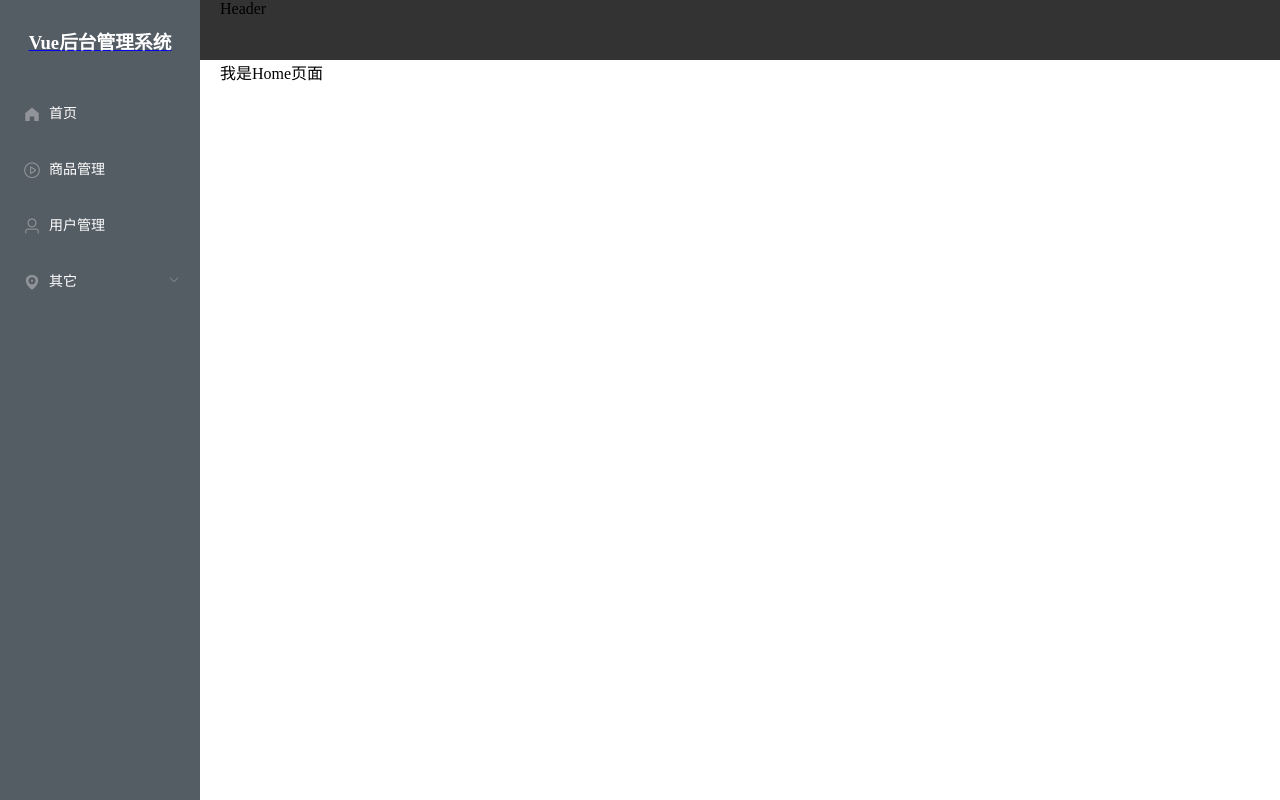
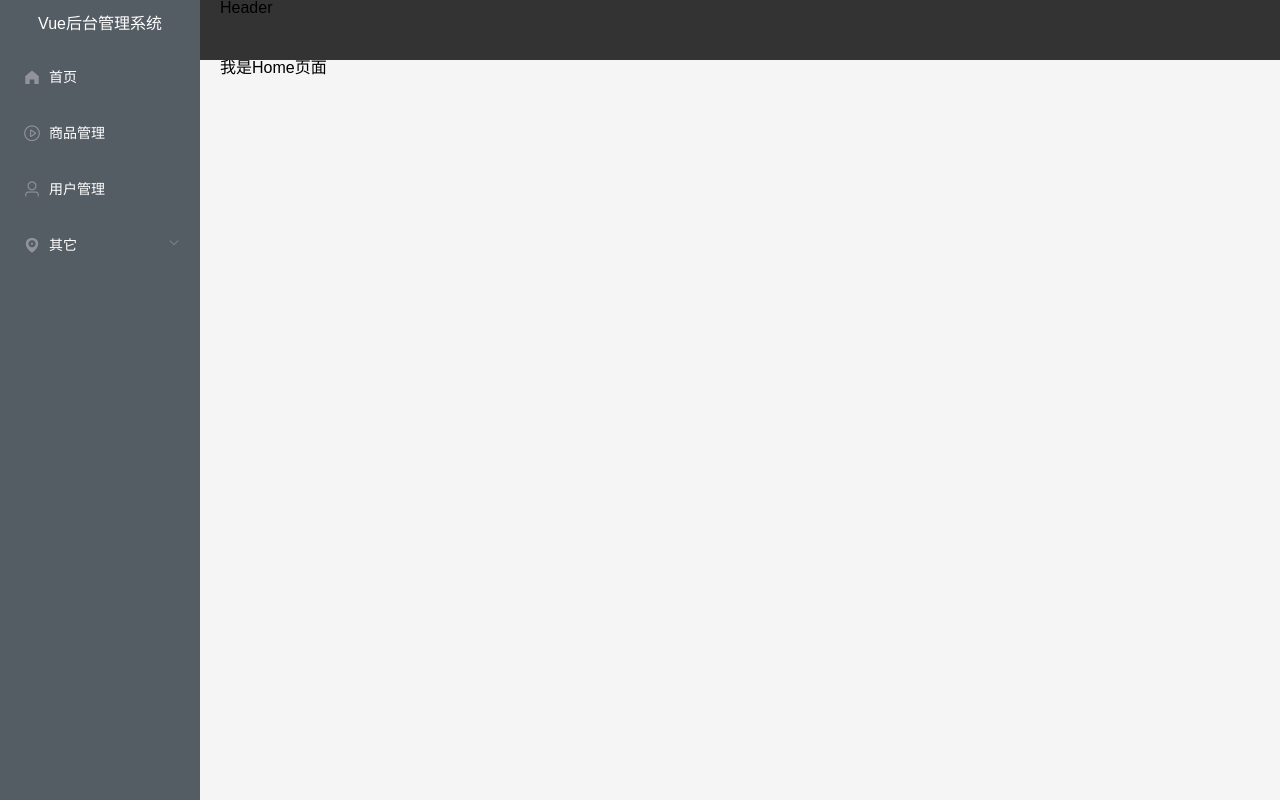
Before and after one commit to buxianshan/vue-management-demo, a Vue app: page /home in a window 1280 px wide. Built offline with nearby package versions, Linux system fonts and the light colour scheme.

Commit message:
添加less样式文件

```diff
--- /dev/null
+++ b/src/assets/less/common.less
@@ -0,0 +1,10 @@
+.manage{
+    height: 90%;
+    padding-bottom: 20px;
+    overflow: hidden;
+    &header {
+      display: flex;
+      justify-content: space-between;
+      align-items: flex-start;
+    }
+  }
--- /dev/null
+++ b/src/assets/less/home.less
@@ -0,0 +1,75 @@
+.home {
+    .user {
+      display: flex;
+      align-items: center;
+      padding-bottom: 20px;
+      margin-bottom: 20px;
+      border-bottom: 1px solid #ccc;
+      img {
+        width: 150px;
+        height: 150px;
+        border-radius: 50%;
+        margin-right: 40px;
+      }
+      &info {
+        .name {
+          font-size: 32px;
+          margin-bottom: 10px;
+        }
+        .access {
+          color: #999999;
+        }
+      }
+    }
+    .login-info {
+      p {
+        line-height: 28px;
+        font-size: 14px;
+        color: #999999;
+        span {
+          color: #666666;
+          margin-left: 60px;
+        }
+      }
+    }
+    .num {
+      display: flex;
+      flex-wrap: wrap;
+      justify-content: space-between;
+      .el-card {
+        width: 32%;
+        margin-bottom: 20px;
+      }
+      .icon {
+        font-size: 30px;
+        width: 80px;
+        height: 80px;
+        text-align: center;
+        line-height: 80px;
+        color: #fff;
+      }
+      .detail {
+        margin-left: 15px;
+        display: flex;
+        flex-direction: column;
+        justify-content: center;
+        .num {
+          font-size: 30px;
+          margin-bottom: 10px;
+        }
+        .txt {
+          font-size: 14px;
+          text-align: center;
+          color: #999999;
+        }
+      }
+    }
+    .graph {
+      margin-top: 20px;
+      display: flex;
+      justify-content: space-between;
+      .el-card {
+        width: 48%;
+      }
+    }
+  }
--- /dev/null
+++ b/src/assets/less/index.less
@@ -0,0 +1,3 @@
+@import "./common.less";
+@import "./home.less";
+@import "./reset.less";
--- /dev/null
+++ b/src/assets/less/reset.less
@@ -0,0 +1,76 @@
+html, body, div, span, applet, object, iframe,
+h1, h2, h3, h4, h5, h6, p, blockquote, pre,
+a, abbr, acronym, address, big, cite, code,
+del, dfn, em, img, ins, kbd, q, s, samp,
+small, strike, strong, sub, sup, tt, var,
+b, u, i, center,
+dl, dt, dd, ol, ul, li,
+fieldset, form, label, legend,
+table, caption, tbody, tfoot, thead, tr, th, td,
+article, aside, canvas, details, embed,
+figure, figcaption, footer, header, hgroup,
+menu, nav, output, ruby, section, summary,
+time, mark, audio, video {
+	margin: 0;
+	padding: 0;
+	border: 0;
+	font-size: 100%;
+  font: inherit;
+  vertical-align: baseline;
+  box-sizing: border-box;
+}
+/* HTML5 display-role reset for older browsers */
+article, aside, details, figcaption, figure,
+footer, header, hgroup, menu, nav, section {
+	display: block;
+}
+body {
+	line-height: 1;
+}
+ol, ul {
+	list-style: none;
+}
+blockquote, q {
+	quotes: none;
+}
+blockquote:before, blockquote:after,
+q:before, q:after {
+	content: '';
+	content: none;
+}
+a, a:hover{
+  color: inherit;
+  text-decoration: none;
+}
+table {
+	border-collapse: collapse;
+	border-spacing: 0;
+}
+html, body {
+  width: 100%;
+  height: 100%;
+  background-color: #f5f5f5;
+  font-family: 'PingFangSC-Light', 'PingFang SC', 'STHeitiSC-Light', 'Helvetica-Light', 'Arial', 'sans-serif';
+}
+
+// 公共样式
+.fl{
+  float: left;
+}
+.fr{
+  float: right;
+	.button-group-item{
+		padding-left: 3px;
+	}
+}
+//清除浮动
+.clearfix{
+  zoom:1;
+  &:after{
+    display:block;
+    clear:both;
+    content:"";
+    visibility: hidden;
+    height:0;
+  }
+}
--- a/src/main.js
+++ b/src/main.js
@@ -3,6 +3,7 @@
 import 'element-ui/lib/theme-chalk/index.css';
 import { Button, Container, Header, Main, Aside, Menu, Submenu, MenuItem, MenuItemGroup} from 'element-ui'
 import router from '../router'
+import './assets/less/index.less'
 
 Vue.config.productionTip = false
 Vue.use(Button)
```
